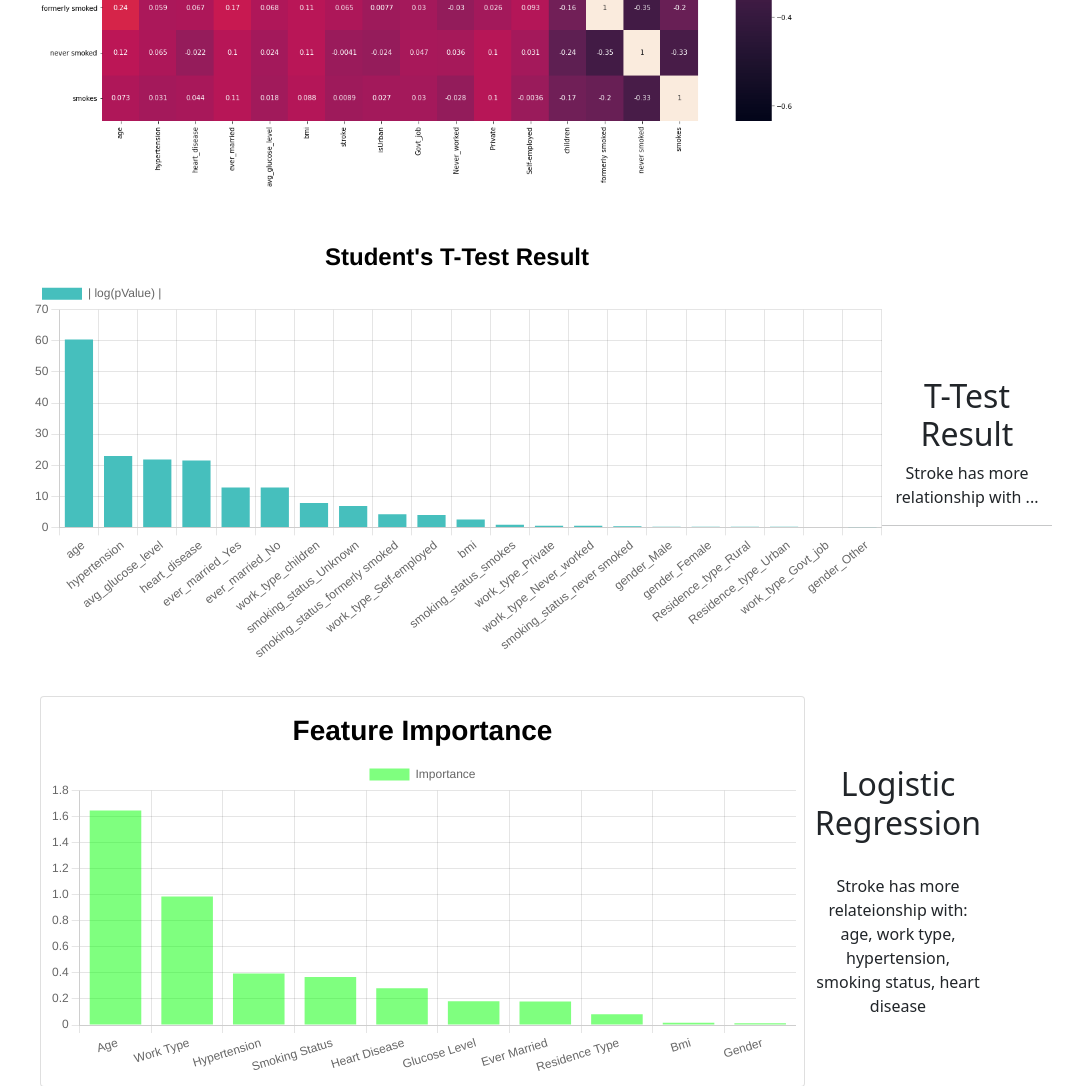
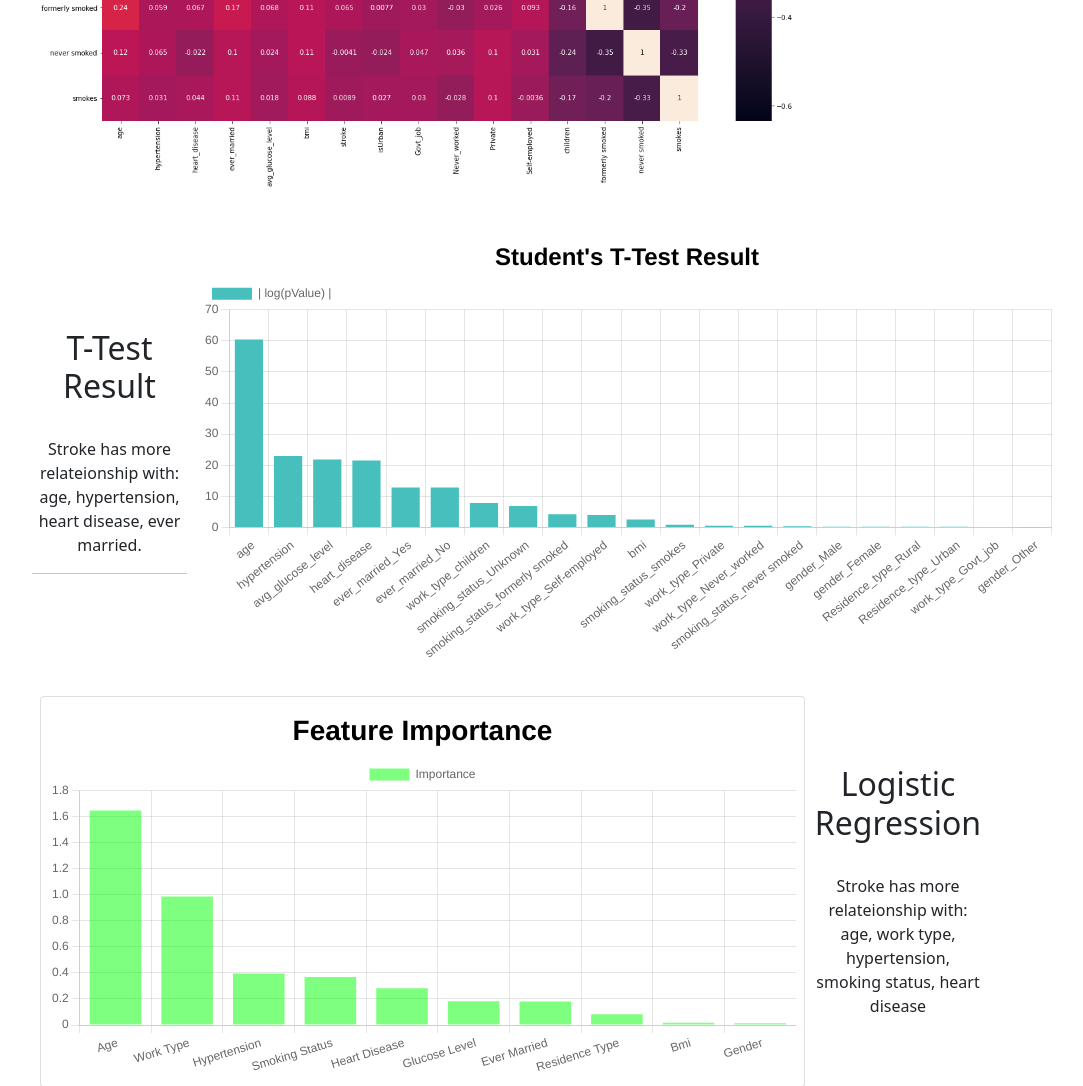
Before and after one commit to allen880612/ML-StrokePrediction, a Flask app: page /data in a window 1280 px wide. Shown: the part 709-1795 px from the top of the page, without its empty margins (98-1181 px from the left). Run offline with Flask 2, Linux system fonts and the light colour scheme; parts of the project's set-up code (start-up, migrations or seed data) failed here and were passed over; some libraries are stand-ins or nearby versions.

Commit message:
[Fixed] adjust html layout & text

```diff
--- a/templates/data.html
+++ b/templates/data.html
@@ -25,19 +25,23 @@
     </div>
     <!-- Project One Row -->
     <div class="row gx-0 mb-5 mb-lg-0 justify-content-center">
-        <div class="col-lg-10">
-            <canvas id="t_test_chart"></canvas>
-        </div>
-        <div class="col-lg-2">
+        <div class="col-lg-2" style=" padding-right: 15px;">
             <div class="bg-black text-center h-100 project">
                 <div class="d-flex h-100">
                     <div class="project-text w-100 my-auto text-center text-lg-left">
                         <h2 class="text-black">T-Test Result</h2>
-                        <p class="mb-0 text-black-60">Stroke has more relationship with ...</p>
+                        <p class="text-black-80 mb-0">
+                            <br>
+                            Stroke has more relateionship with:<br>
+                            age, hypertension, <br>
+                            heart disease, ever married.</p>
                         <hr class="d-none d-lg-block mb-0 ms-0" />
                     </div>
                 </div>
             </div>
+        </div>
+        <div class="col-lg-10">
+            <canvas id="t_test_chart"></canvas>
         </div>
     </div>
 
```
